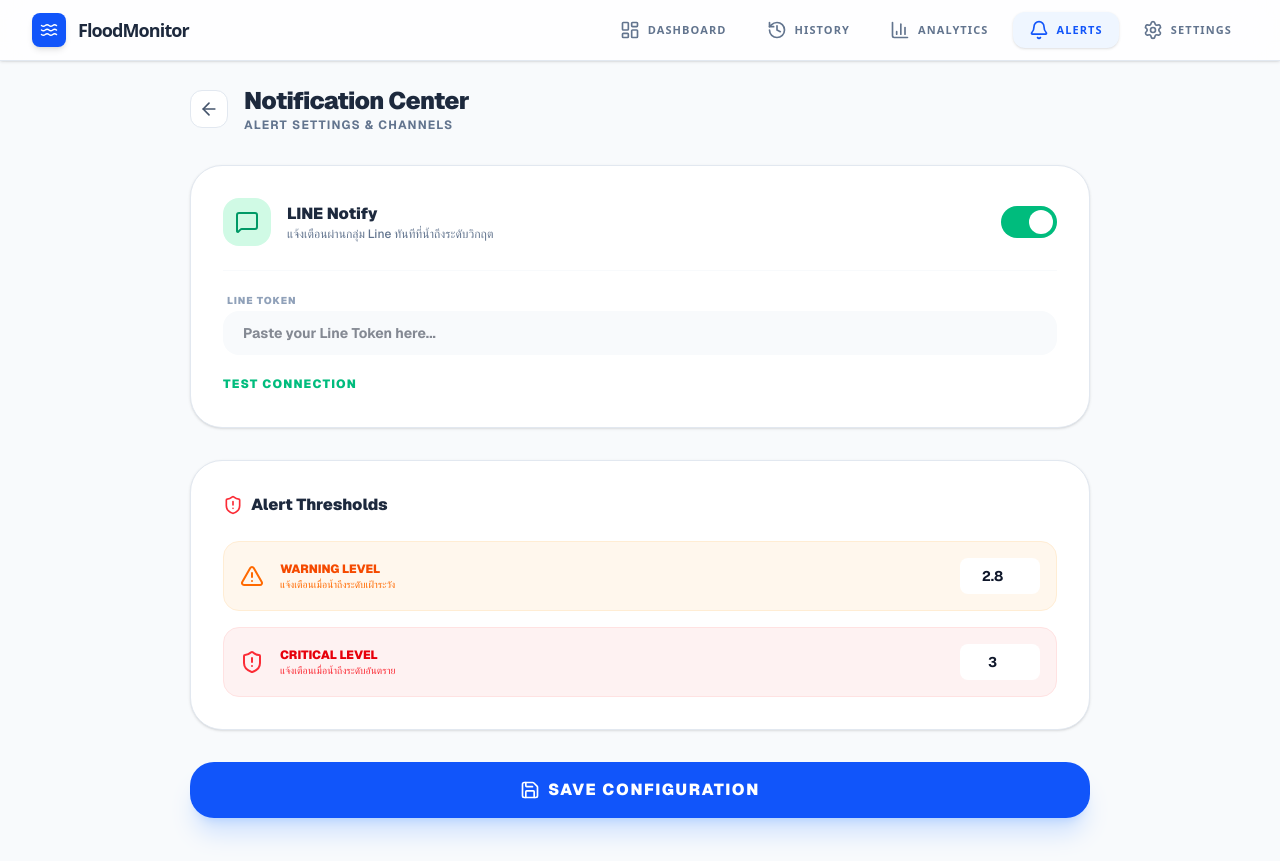
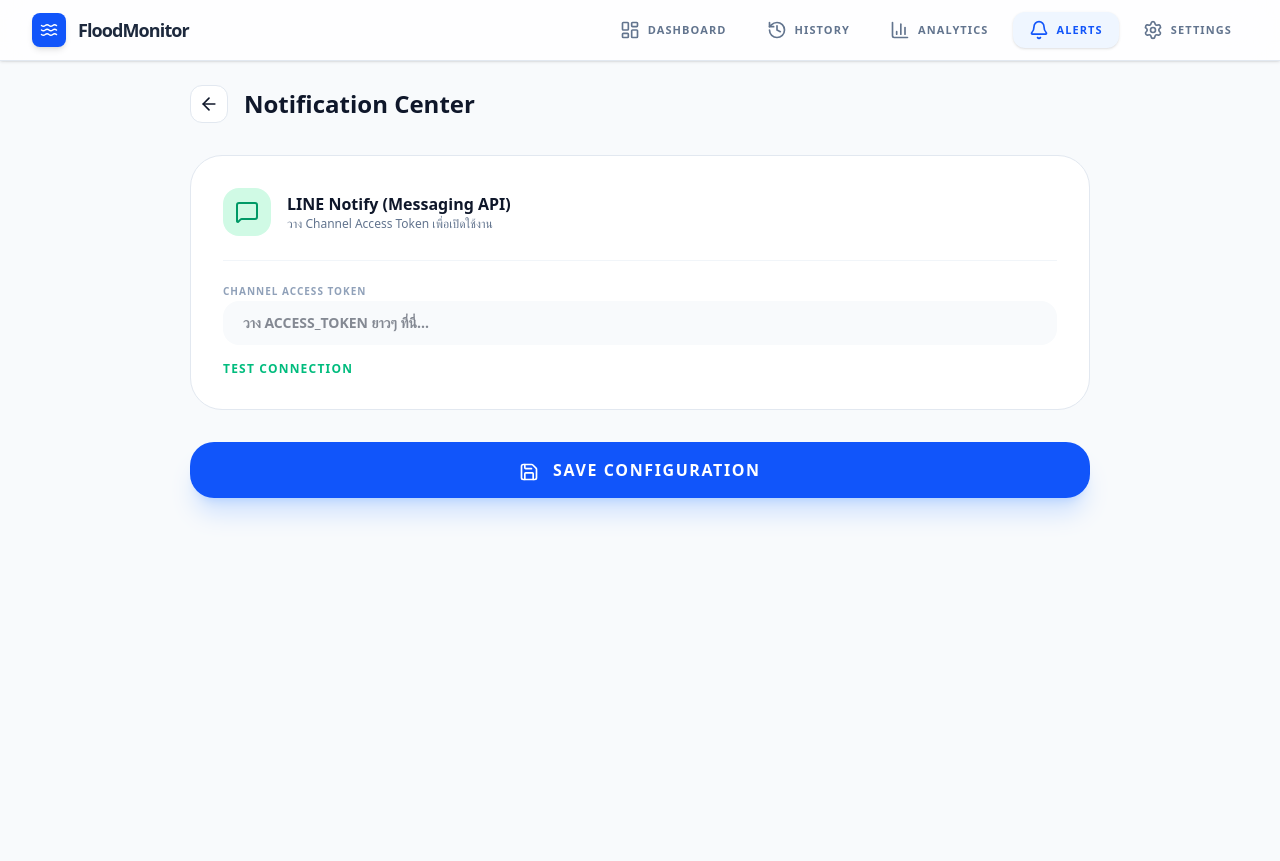
Before and after one commit to Todoropooh/flood-nextjs, a Next.js app: page /alerts in a window 1280 px wide. Built offline with nearby package versions, Linux system fonts and the light colour scheme.

Commit message:
Switch notification system to Telegram (Unlimited Free)

```diff
--- a/app/alerts/page.tsx
+++ b/app/alerts/page.tsx
@@ -1,92 +1,80 @@
 'use client';
 
 import React, { useState } from 'react';
-import { ShieldAlert, Bell, MessageSquare, Mail, Save, Plus, Trash2, ArrowLeft, AlertTriangle } from 'lucide-react';
+import { ShieldAlert, Bell, MessageSquare, Save, ArrowLeft, AlertTriangle, Loader2 } from 'lucide-react';
 import Link from 'next/link';
 
 export default function AlertsPage() {
-  const [lineEnabled, setLineEnabled] = useState(true);
+  const [lineToken, setLineToken] = useState(""); // 🌟 ตัวจำค่า Token ที่พี่จะเอามาวาง
+  const [isTesting, setIsTesting] = useState(false);
+
+  // 🚀 ฟังก์ชันทดสอบส่ง LINE ทันที
+  const handleTestConnection = async () => {
+    if (!lineToken) return alert("กรุณาวาง ACCESS_TOKEN ก่อนทดสอบครับพี่!");
+
+    setIsTesting(true);
+    try {
+      const res = await fetch('/api/test-line', {
+        method: 'POST',
+        headers: { 'Content-Type': 'application/json' },
+        body: JSON.stringify({ token: lineToken, message: "🔔 ทดสอบระบบ: การเชื่อมต่อสำเร็จแล้วครับ!" })
+      });
+      const data = await res.json();
+      if (data.success) alert("✅ ข้อความเด้งเข้า LINE แล้วครับ!");
+      else alert("❌ พังครับ: " + data.error);
+    } catch (e) {
+      alert("❌ เชื่อมต่อ Server ไม่ได้");
+    } finally {
+      setIsTesting(false);
+    }
+  };
 
   return (
-    <div className="min-h-screen bg-[#F8FAFC] dark:bg-[#0B1121] font-sans p-6 transition-colors duration-300">
+    <div className="min-h-screen bg-[#F8FAFC] dark:bg-[#0B1121] p-6">
       <div className="max-w-[900px] mx-auto space-y-8">
-
-        {/* Header */}
         <div className="flex items-center gap-4">
           <Link href="/" className="p-2 bg-white dark:bg-slate-900 border border-slate-200 dark:border-slate-800 rounded-xl">
-            <ArrowLeft size={20} className="text-slate-600 dark:text-slate-400" />
+            <ArrowLeft size={20} />
           </Link>
+          <h1 className="text-2xl font-black">Notification Center</h1>
+        </div>
+
+        <div className="bg-white dark:bg-slate-900 rounded-[2rem] border border-slate-200 dark:border-slate-800 p-8 space-y-6">
+          <div className="flex items-center gap-4">
+            <div className="p-3 bg-emerald-100 text-emerald-600 rounded-2xl"><MessageSquare size={24} /></div>
             <div>
-            <h1 className="text-2xl font-black text-slate-800 dark:text-white tracking-tight">Notification Center</h1>
-            <p className="text-xs font-bold text-slate-500 uppercase tracking-widest">Alert Settings & Channels</p>
+              <h3 className="font-black">LINE Notify (Messaging API)</h3>
+              <p className="text-xs text-slate-500">วาง Channel Access Token เพื่อเปิดใช้งาน</p>
             </div>
           </div>
 
-        {/* Line Notify Config (UX: เข้าใจง่ายแบ่งหมวดชัดเจน) */}
-        <div className="bg-white dark:bg-slate-900 rounded-[2rem] border border-slate-200 dark:border-slate-800 shadow-sm overflow-hidden">
-          <div className="p-8 space-y-6">
-            <div className="flex items-center justify-between">
-              <div className="flex items-center gap-4">
-                <div className="p-3 bg-emerald-100 dark:bg-emerald-900/30 text-emerald-600 rounded-2xl">
-                  <MessageSquare size={24} />
-                </div>
-                <div>
-                  <h3 className="font-black text-slate-800 dark:text-white">LINE Notify</h3>
-                  <p className="text-xs font-medium text-slate-500">แจ้งเตือนผ่านกลุ่ม Line ทันทีที่น้ำถึงระดับวิกฤต</p>
-                </div>
-              </div>
-              <button
-                onClick={() => setLineEnabled(!lineEnabled)}
-                className={`w-14 h-8 rounded-full transition-all relative ${lineEnabled ? 'bg-emerald-500' : 'bg-slate-300 dark:bg-slate-700'}`}
-              >
-                <div className={`w-6 h-6 bg-white rounded-full absolute top-1 transition-all ${lineEnabled ? 'left-7' : 'left-1'}`} />
-              </button>
+          <div className="space-y-4 pt-4 border-t border-slate-100 dark:border-slate-800">
+            <div className="space-y-2">
+              <label className="text-[10px] font-black text-slate-400 uppercase tracking-widest">Channel Access Token</label>
+              <input
+                type="text"
+                value={lineToken}
+                onChange={(e) => setLineToken(e.target.value)} // 🌟 พิมพ์แล้วจำค่า
+                placeholder="วาง ACCESS_TOKEN ยาวๆ ที่นี่..."
+                className="w-full px-5 py-3 bg-slate-50 dark:bg-slate-800 border-none rounded-2xl text-sm font-bold outline-none focus:ring-2 focus:ring-emerald-500"
+              />
             </div>
 
-            <div className="space-y-4 pt-4 border-t border-slate-50 dark:border-slate-800">
-              <div className="space-y-2">
-                <label className="text-[10px] font-black text-slate-400 uppercase tracking-widest ml-1">LINE Token</label>
-                <input
-                  type="password"
-                  placeholder="Paste your Line Token here..."
-                  className="w-full px-5 py-3 bg-slate-50 dark:bg-slate-800 border-none rounded-2xl text-sm font-bold focus:ring-2 focus:ring-emerald-500 outline-none transition-all"
-                />
-              </div>
-              <button className="text-xs font-black text-emerald-500 uppercase tracking-widest hover:underline">Test Connection</button>
-            </div>
+            {/* 🌟 ปุ่มทดสอบที่ใช้งานได้จริง */}
+            <button
+              onClick={handleTestConnection}
+              disabled={isTesting}
+              className="text-xs font-black text-emerald-500 uppercase tracking-widest hover:underline flex items-center gap-2"
+            >
+              {isTesting ? <Loader2 className="animate-spin" size={14}/> : null}
+              {isTesting ? "กำลังทดสอบ..." : "Test Connection"}
+            </button>
           </div>
         </div>
 
-        {/* Alert Levels (UX: ปรับแต่งได้ตามจริง) */}
-        <div className="bg-white dark:bg-slate-900 rounded-[2rem] border border-slate-200 dark:border-slate-800 shadow-sm p-8 space-y-6">
-          <h3 className="font-black text-slate-800 dark:text-white flex items-center gap-2">
-            <ShieldAlert size={20} className="text-red-500" /> Alert Thresholds
-          </h3>
-          <div className="space-y-4">
-            <div className="flex items-center gap-4 p-4 bg-orange-50 dark:bg-orange-900/10 rounded-2xl border border-orange-100 dark:border-orange-900/20">
-              <AlertTriangle className="text-orange-500" />
-              <div className="flex-1">
-                <p className="text-xs font-black text-orange-600 uppercase">Warning Level</p>
-                <p className="text-[10px] font-medium text-orange-500">แจ้งเตือนเมื่อน้ำถึงระดับเฝ้าระวัง</p>
-              </div>
-              <input type="number" defaultValue={2.8} className="w-20 bg-white dark:bg-slate-800 border-none rounded-lg p-2 text-center font-bold text-sm" />
-            </div>
-
-            <div className="flex items-center gap-4 p-4 bg-red-50 dark:bg-red-900/10 rounded-2xl border border-red-100 dark:border-red-900/20">
-              <ShieldAlert className="text-red-500" />
-              <div className="flex-1">
-                <p className="text-xs font-black text-red-600 uppercase">Critical Level</p>
-                <p className="text-[10px] font-medium text-red-500">แจ้งเตือนเมื่อน้ำถึงระดับอันตราย</p>
-              </div>
-              <input type="number" defaultValue={3.0} className="w-20 bg-white dark:bg-slate-800 border-none rounded-lg p-2 text-center font-bold text-sm" />
-            </div>
-          </div>
-        </div>
-
-        <button className="w-full bg-[#1155FA] hover:bg-[#0A3DCD] text-white py-4 rounded-3xl font-black uppercase tracking-widest shadow-xl shadow-blue-500/20 transition-all flex items-center justify-center gap-2">
-          <Save size={20} /> Save Configuration
+        <button className="w-full bg-[#1155FA] text-white py-4 rounded-3xl font-black uppercase tracking-widest shadow-xl shadow-blue-500/20 active:scale-95 transition-all">
+          <Save size={20} className="inline mr-2" /> Save Configuration
         </button>
-
       </div>
     </div>
   );
--- a/app/api/flood/route.ts
+++ b/app/api/flood/route.ts
@@ -4,105 +4,93 @@
 import Device from "@/db/models/Device";
 
 export const dynamic = 'force-dynamic';
+
+// ⏱️ Cooldown: ป้องกันบอทส่งรัวเกินไป (1 นาที ต่อ 1 อุปกรณ์)
 const lastAlertTime = new Map<string, number>();
-const ALERT_COOLDOWN = 1 * 60 * 1000; // ⏱️ ตั้งค่าหน่วงเวลาเตือน LINE (1 นาที)
+const ALERT_COOLDOWN = 1 * 60 * 1000;
 
-async function sendLineMessage(message: string) {
-  const ACCESS_TOKEN = "JSP4AFcQD0fSIwxGBIQXT+W2h/sD3wcdPUaLPu5I4znODmfu9l1qLVMgP328d/CZbBD8vRxfgv0LMwtc5Hn3MnQEovNDRLejZJ/VstvpNgfi98Kv/RXYQUQMbgg4TEbDeii03sBTNE4L9hkwS7tV/wdB04t89/1O/w1cDnyilFU=";
-  const USER_ID = "Ub9d815d4781936f90560a1c8f243d859";
+/**
+ * 🛰️ ฟังก์ชันส่งข้อความเข้า Telegram
+ */
+async function sendTelegramMessage(message: string) {
+  const BOT_TOKEN = "8130732948:AAFNf-e3dWlPXvdccuE-C9hx2LZ_DLtGUMQ";
+  const CHAT_ID = "8044413286";
+
   try {
-    const response = await fetch('https://api.line.me/v2/bot/message/push', {
+    const response = await fetch(`https://api.telegram.org/bot${BOT_TOKEN}/sendMessage`, {
       method: 'POST',
-      headers: { 'Content-Type': 'application/json', 'Authorization': `Bearer ${ACCESS_TOKEN}` },
-      body: JSON.stringify({ to: USER_ID, messages: [{ type: "text", text: message }] }),
+      headers: { 'Content-Type': 'application/json' },
+      body: JSON.stringify({
+        chat_id: CHAT_ID,
+        text: message,
+        parse_mode: "HTML"
+      }),
     });
-    return await response.text();
-  } catch (error: any) { return error.message; }
+
+    const result = await response.json();
+    if (!result.ok) {
+      console.error("❌ Telegram ERROR:", result.description);
+      return `Error: ${result.description}`;
+    }
+    return "Success";
+  } catch (error: any) {
+    return error.message;
+  }
 }
 
 export async function POST(request: NextRequest) {
   try {
     const payload = await request.json();
+    const { mac, level, temperature, humidity, air_humidity, signal } = payload;
+
+    if (!mac) return NextResponse.json({ error: "MAC Required" }, { status: 400 });
+
     await connectDB();
-
-    // 🌟 1. ดึงข้อมูลอุปกรณ์จาก Database "ก่อน" เพื่อเอาค่า 13.5, 2.8, 3.0
-    const device = await Device.findOne({ mac: payload.mac });
+    const device = await Device.findOne({ mac });
     if (!device) return NextResponse.json({ error: "Device not found" }, { status: 404 });
 
-    // ดึงค่า Config (ถ้าไม่เจอให้ใช้ค่า Default สำหรับระยะ 13.5)
+    // 🌊 Logic คำนวณระดับน้ำ
     const h = device.installHeight ?? 13.5;
     const warnLimit = device.warningThreshold ?? 2.8;
     const critLimit = device.criticalThreshold ?? 3.0;
 
-    const currentDist = Number(payload.level ?? h); // เปลี่ยนชื่อตัวแปรเป็น Dist เพื่อความไม่งง
-    const currentTemp = Number(payload.temperature ?? 0);
-    const currentHumid = Number(payload.air_humidity ?? payload.humidity ?? 0);
-    const currentSignal = Number(payload.signal ?? 0);
-
-    // 🌟 2. คำนวณระดับน้ำแม่นยำสูง (หลักการเดียวกับหน้า Dashboard เป๊ะ!)
-    let wl = (h - currentDist);
-    if (currentDist >= (h - 0.1)) wl = 0; // Noise Filter ถ้าน้ำแห้ง
+    const currentDist = Number(level ?? h);
+    let wl = h - currentDist;
+    if (currentDist >= (h - 0.1)) wl = 0;
     if (wl > h) wl = h;
     if (wl < 0) wl = 0;
 
-    // 🌟 3. ตรวจสอบสถานะว่าต้องแจ้งเตือนไหม (บวกค่าเผื่อ Tolerance 0.05 เข้าไป)
-    const tolerance = 0.05;
+    // 🚦 ตรวจสอบสถานะ
     let currentStatus = "STABLE";
     let alertStatus = "";
-
-    if (wl >= (critLimit - tolerance)) {
+    if (wl >= (critLimit - 0.05)) {
       currentStatus = "CRITICAL";
       alertStatus = "🚨 [อันตราย] ระดับน้ำวิกฤต!";
-    } else if (wl >= (warnLimit - tolerance)) {
+    } else if (wl >= (warnLimit - 0.05)) {
       currentStatus = "WARNING";
-      alertStatus = "⚠️ [เฝ้าระวัง] ระดับน้ำสูงกว่าเกณฑ์!";
+      alertStatus = "⚠️ [เฝ้าระวัง] ระดับน้ำสูง!";
     }
 
-    // 4. อัปเดตข้อมูล Device ในฐานข้อมูล
-    await Device.findOneAndUpdate(
-      { mac: payload.mac },
-      {
-        waterLevel: currentDist, // เซฟระยะที่อ่านได้จริง
-        temperature: currentTemp,
-        humidity: currentHumid,
-        status: currentStatus,   // 🌟 เซฟสถานะล่าสุด (สีแดง/ส้ม/เขียว) เข้าไปเลย
-        lastPing: new Date()
-      },
-      { new: true }
-    );
+    // 📝 บันทึกข้อมูล
+    await Device.findOneAndUpdate({ mac }, {
+      waterLevel: currentDist, temperature, humidity: air_humidity ?? humidity, status: currentStatus, lastPing: new Date()
+    });
+    await WaterLog.create({ mac, level: currentDist, temperature, air_humidity: air_humidity ?? humidity, signal, status: currentStatus });
 
-    // 5. บันทึกข้อมูลประวัติ (WaterLog)
-    await WaterLog.create({
-      mac: payload.mac,
-      level: currentDist,        // เซฟระยะที่อ่านได้จริง
-      temperature: currentTemp,
-      air_humidity: currentHumid,
-      signal: currentSignal,
-      status: currentStatus      // 🌟 เซฟสถานะลง Log ด้วย
-    });
-
-    // 6. 🔔 ระบบแจ้งเตือน LINE
-    let lineStatus = "Normal";
+    // 🔔 ส่ง Telegram แจ้งเตือน
+    let telStatus = "Normal";
     if (device.isActive && alertStatus !== "") {
       const now = Date.now();
-      const lastAlert = lastAlertTime.get(payload.mac) || 0;
-
+      const lastAlert = lastAlertTime.get(mac) || 0;
       if (now - lastAlert > ALERT_COOLDOWN) {
-        // ปรับแต่งข้อความ LINE ให้ละเอียดขึ้น มีบอกจุดวิกฤตด้วย
-        const alertMsg = `${alertStatus}\n📍 จุดติดตั้ง: ${device.name}\n🌊 ระดับน้ำ: ${wl.toFixed(2)} cm\n📏 เกณฑ์อันตราย: ${critLimit.toFixed(1)} cm\n🌡️ ${currentTemp.toFixed(1)}°C | 💧 ${currentHumid.toFixed(1)}%`;
-
-        await sendLineMessage(alertMsg);
-        lastAlertTime.set(payload.mac, now);
-        lineStatus = "Sent Alert";
+        const msg = `<b>${alertStatus}</b>\n\n📍 สถานี: <b>${device.name}</b>\n🌊 ระดับน้ำ: <code>${wl.toFixed(2)} cm</code>\n🌡️ อุณหภูมิ: ${Number(temperature).toFixed(1)}°C\n📡 สัญญาณ: ${signal}%`;
+        await sendTelegramMessage(msg);
+        lastAlertTime.set(mac, now);
+        telStatus = "Sent Telegram";
       }
     }
 
-    return NextResponse.json({
-      success: true,
-      waterLevel: wl.toFixed(2),
-      status: currentStatus,
-      line_status: lineStatus
-    });
+    return NextResponse.json({ success: true, waterLevel: wl.toFixed(2), status: currentStatus, telegram: telStatus });
   } catch (error: any) {
     return NextResponse.json({ error: error.message }, { status: 500 });
   }
@@ -117,6 +105,7 @@
     if (timeframe === 'day') startDate.setHours(startDate.getHours() - 24);
     else if (timeframe === 'week') startDate.setDate(startDate.getDate() - 7);
     else if (timeframe === 'month') startDate.setMonth(startDate.getMonth() - 1);
+    else if (timeframe === 'year') startDate.setFullYear(startDate.getFullYear() - 1);
 
     const logs = await WaterLog.find({ createdAt: { $gte: startDate } }).sort({ createdAt: 1 });
     return NextResponse.json(logs);
--- /dev/null
+++ b/app/api/test-line/route.ts
@@ -0,0 +1,32 @@
+import { NextRequest, NextResponse } from "next/server";
+
+export async function POST(request: NextRequest) {
+  try {
+    const { token } = await request.json();
+    const CHAT_ID = "8044413286"; // 🌟 Chat ID ของพี่ Suthikiat
+
+    if (!token) return NextResponse.json({ success: false, error: "กรุณาใส่ Token" }, { status: 400 });
+
+    // 🛰️ ส่งข้อความทดสอบหา Telegram
+    const response = await fetch(`https://api.telegram.org/bot${token}/sendMessage`, {
+      method: 'POST',
+      headers: { 'Content-Type': 'application/json' },
+      body: JSON.stringify({
+        chat_id: CHAT_ID,
+        text: "<b>🚀 Test Connection Success!</b>\n\nยินดีด้วยครับพี่! ระบบ Telegram Alert เชื่อมต่อกับบอท <b>Project_SRRU_Flood_Bot</b> สำเร็จแล้วครับ!",
+        parse_mode: "HTML"
+      }),
+    });
+
+    const result = await response.json();
+
+    if (!result.ok) {
+      return NextResponse.json({ success: false, error: result.description }, { status: 400 });
+    }
+
+    return NextResponse.json({ success: true });
+
+  } catch (error: any) {
+    return NextResponse.json({ success: false, error: error.message }, { status: 500 });
+  }
+}
```
Lines whose indentation alone changed are shown as unchanged.
